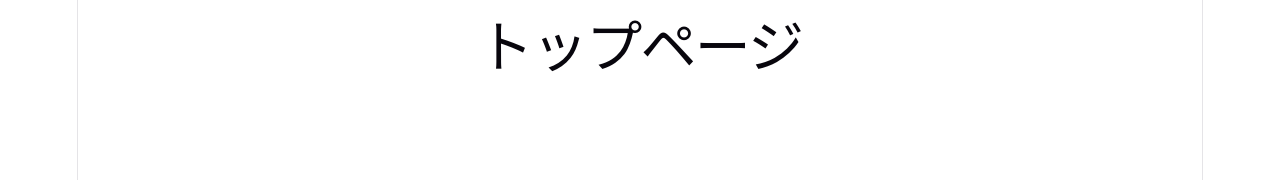
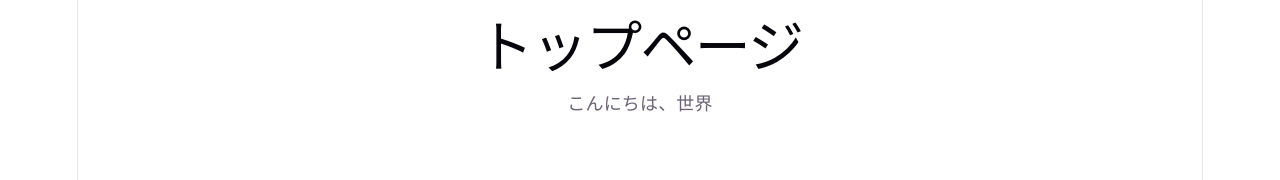
Before and after one commit to w-rnagatsuma/react-master, a React (Vite) app in the folder app/: page / in a window 1280 px wide. Shown: the top 180 px of the page. Built offline with nearby package versions, Linux system fonts and the light colour scheme.

Commit message:
Messageコンポーネントを作成

```diff
--- a/app/src/App.tsx
+++ b/app/src/App.tsx
@@ -1,7 +1,11 @@
 import Title from "./components/Title";
+import Message from "./components/Message";
 
 export default function App() {
   return (
-    <Title text="トップページ" />
+    <>
+      <Title text="トップページ" />
+      <Message content="こんにちは、世界" />
+    </>
   )
 }
--- /dev/null
+++ b/app/src/components/Message.tsx
@@ -0,0 +1,7 @@
+type MessageProps = {
+    content: string;
+};
+
+export default function Message({ content }: MessageProps) {
+  return <p>{content}</p>;
+}
```
